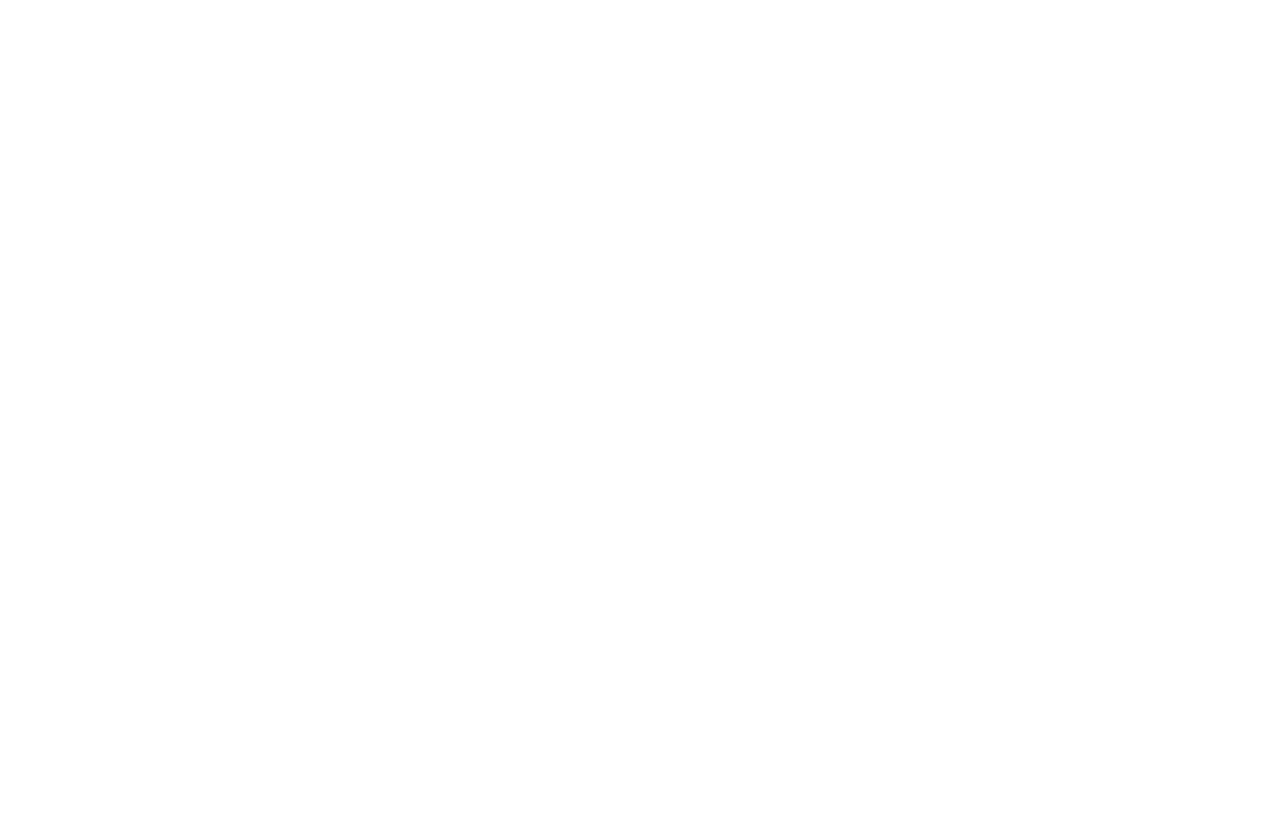
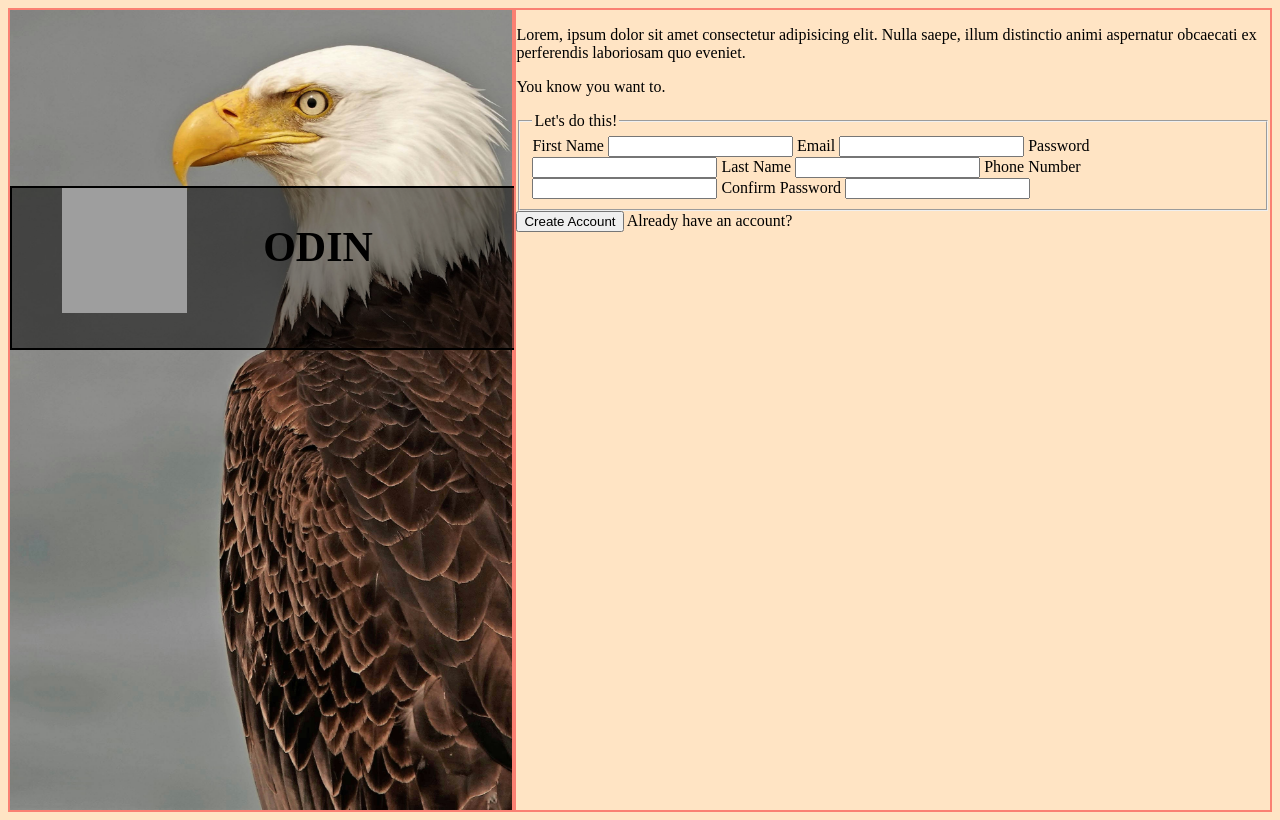
Before and after one commit to Devpuddle/project-sign-up, a plain HTML site: page index.html in a window 1280 px wide. Drawn offline with Linux system fonts and the light colour scheme; grey boxes are pictures that could not be loaded; a web font is replaced by a local one.

Commit message:
created two section plus content

```diff
--- a/index.html
+++ b/index.html
@@ -5,8 +5,51 @@
     <meta name="viewport" content="width=device-width, initial-scale=1.0" />
     <title>Project Sign Up</title>
     <link rel="stylesheet" href="styles.css" />
+    <link rel="preconnect" href="https://fonts.googleapis.com" />
+    <link rel="preconnect" href="https://fonts.gstatic.com" crossorigin />
+    <link
+      href="https://fonts.googleapis.com/css2?family=Sigmar&display=swap"
+      rel="stylesheet"
+    />
   </head>
   <body>
+    <section class="leftSec">
+      <div class="logoDiv">
+        <div class="imgDiv">
+          <img
+            src="https://cdn.statically.io/gh/TheOdinProject/curriculum/5f37d43908ef92499e95a9b90fc3cc291a95014c/html_css/project-sign-up-form/odin-lined.png"
+            alt="Image of the Odin"
+          />
+        </div>
+
+        <h1>ODIN</h1>
+      </div>
+    </section>
+    <section class="rightSec">
+      <p>
+        Lorem, ipsum dolor sit amet consectetur adipisicing elit. Nulla saepe,
+        illum distinctio animi aspernatur obcaecati ex perferendis laboriosam
+        quo eveniet.
+      </p>
+      <p>You know you want to.</p>
+      <fieldset>
+        <legend>Let's do this!</legend>
+        <label for="">First Name</label>
+        <input type="text" />
+        <label for="">Email</label>
+        <input type="email" />
+        <label for="">Password</label>
+        <input type="password" />
+        <label for="">Last Name</label>
+        <input type="text" />
+        <label for="">Phone Number</label>
+        <input type="" />
+        <label for="">Confirm Password</label>
+        <input type="password" />
+      </fieldset>
+      <button>Create Account</button>
+      <span>Already have an account?</span>
+    </section>
     <script src="app.js"></script>
   </body>
 </html>
--- a/styles.css
+++ b/styles.css
@@ -0,0 +1,42 @@
+body {
+  background-color: bisque;
+  display: flex;
+}
+
+h1 {
+  font-family: Sigmar;
+  font-size: 42px;
+}
+
+section {
+  border: 2px solid salmon;
+  width: 60%;
+  height: 100vh;
+}
+.leftSec {
+  background-size: cover;
+  background-position: center;
+  background-image: url('unsplash-pic.jpg');
+  width: 40%;
+}
+
+.logoDiv {
+  width: 100%;
+  height: 20%;
+  border: 2px solid black;
+  display: flex;
+  margin-top: 35%;
+  background-color: rgba(0, 0, 0, 0.5);
+}
+
+img {
+  padding-left: 20%;
+
+  width: 125px;
+  height: 125px;
+}
+
+.imgDiv {
+  width: 50%;
+  height: 100%;
+}
```
Also changed, not shown: Sigmar-Regular.ttf (added), unsplash-pic.jpg (added).
